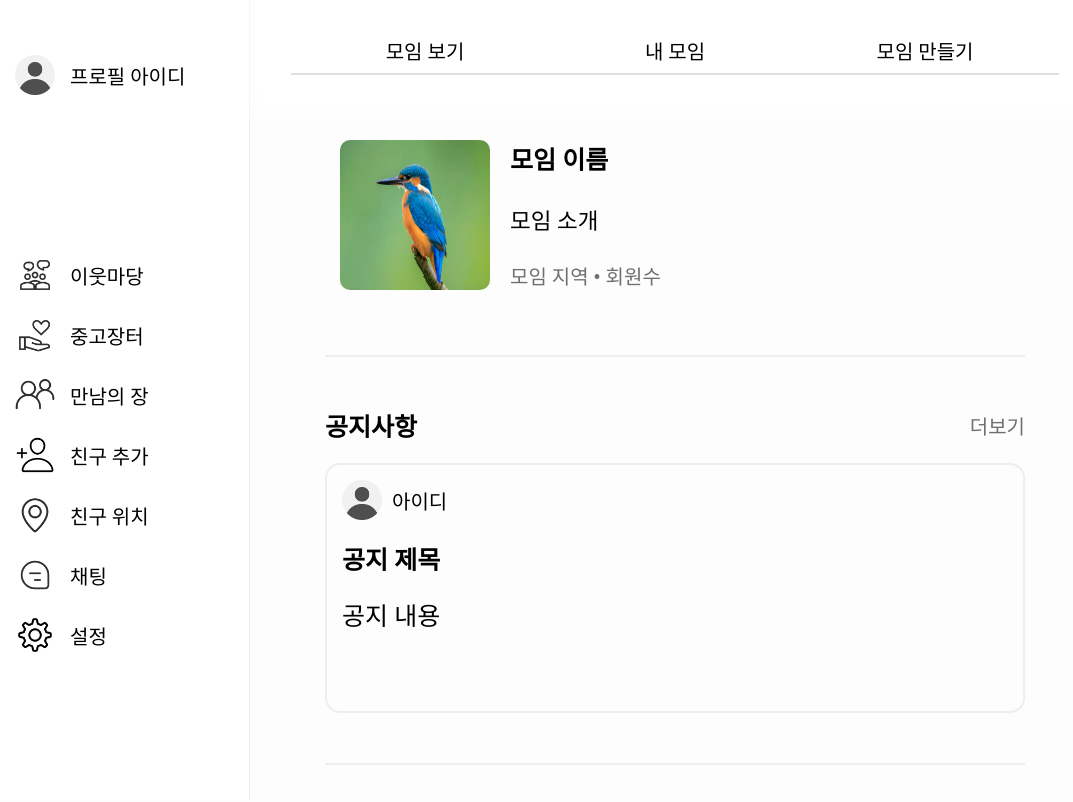
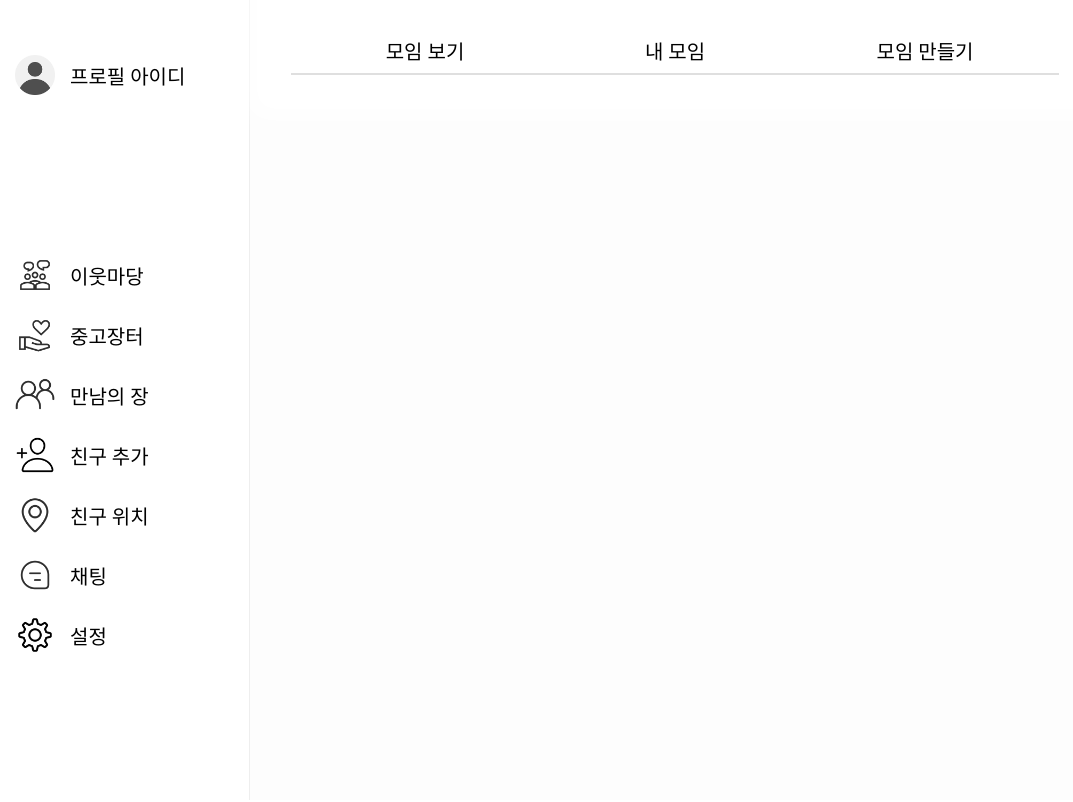
Before and after one commit to Team-Louter/ieum-web, a React (Vite) app: page / in a window 1280 px wide. Shown: the top 802 px of the page, without its empty margins (0-1073 px from the left). Built offline with nearby package versions, Linux system fonts and the light colour scheme; a web font is replaced by a local one.

Commit message:
feat : 페이지 라우팅 설정

```diff
--- a/package.json
+++ b/package.json
@@ -11,7 +11,8 @@
   },
   "dependencies": {
     "react": "^19.2.8",
-    "react-dom": "^19.2.8"
+    "react-dom": "^19.2.8",
+    "react-router-dom": "^7.18.3"
   },
   "devDependencies": {
     "@types/react": "^19.2.18",
--- a/src/App.jsx
+++ b/src/App.jsx
@@ -1,17 +1,22 @@
-import DefaultLayout from "./components/default-layout/Default-Layout"
-import MeetingList from "./components/Meeting/MeetingList/MeetingList"
-import MeetingMakeLayout from "./components/MeetingMake/MeetingMakeLayout/MeetingMakeLayout"
-import MeetingShow from "./components/MeetingShow/MeetingShowLayout/MeetingShow"
-import Menubar from "./components/Menubar"
+import { BrowserRouter as Router, Routes, Route } from 'react-router-dom'
+import DefaultLayout from "./components/default-layout/Default-Layout";
+import MeetingList from "./components/Meeting/MeetingList/MeetingList";
+import MeetingMakeLayout from "./components/MeetingMake/MeetingMakeLayout/MeetingMakeLayout";
+import MeetingShow from "./components/MeetingShow/MeetingShowLayout/MeetingShow";
+import Menubar from "./components/Menubar";
 
 function App() {
   return (
-    <DefaultLayout>
-      <Menubar list1={'모임 보기'} list2={'내 모임'} list3={'모임 만들기'}/>
-      <MeetingShow/>
-      {/* <MeetingList/> */}
-      {/* <MeetingMakeLayout/> */}
-    </DefaultLayout>
+    <Router>
+      <DefaultLayout>
+        <Menubar list1={'모임 보기'} list2={'내 모임'} list3={'모임 만들기'}/>
+        <Routes>
+          <Route path="/meeting-list" element={<MeetingList/>}/>
+          <Route path="/meeting-show" element={<MeetingShow/>}/>
+          <Route path="/meeting-make" element={<MeetingMakeLayout/>}/>
+        </Routes>
+      </DefaultLayout>
+    </Router>
   )
 }
 
```
Also changed, not shown: 1 other file (tests, documents, lock files or other folders).
